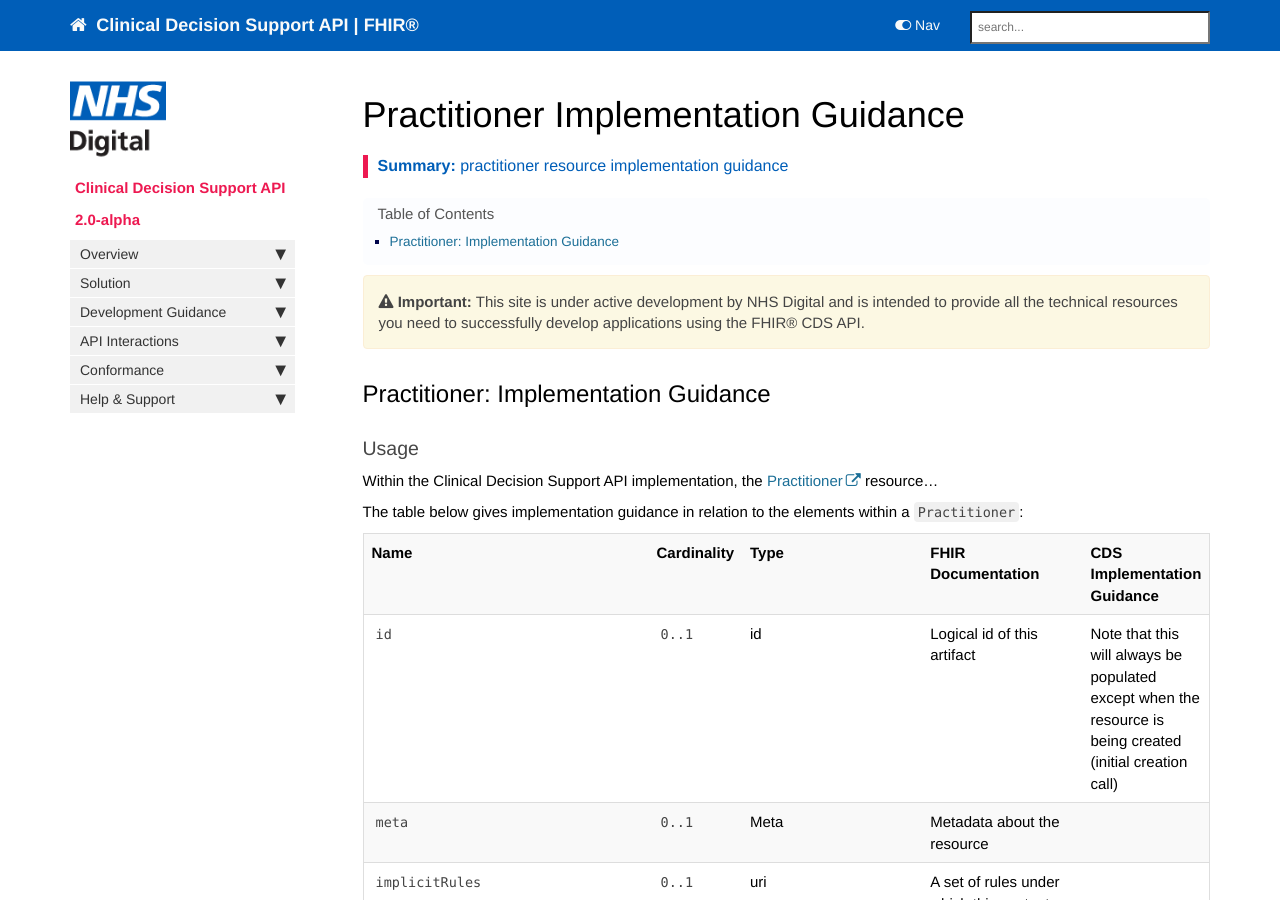
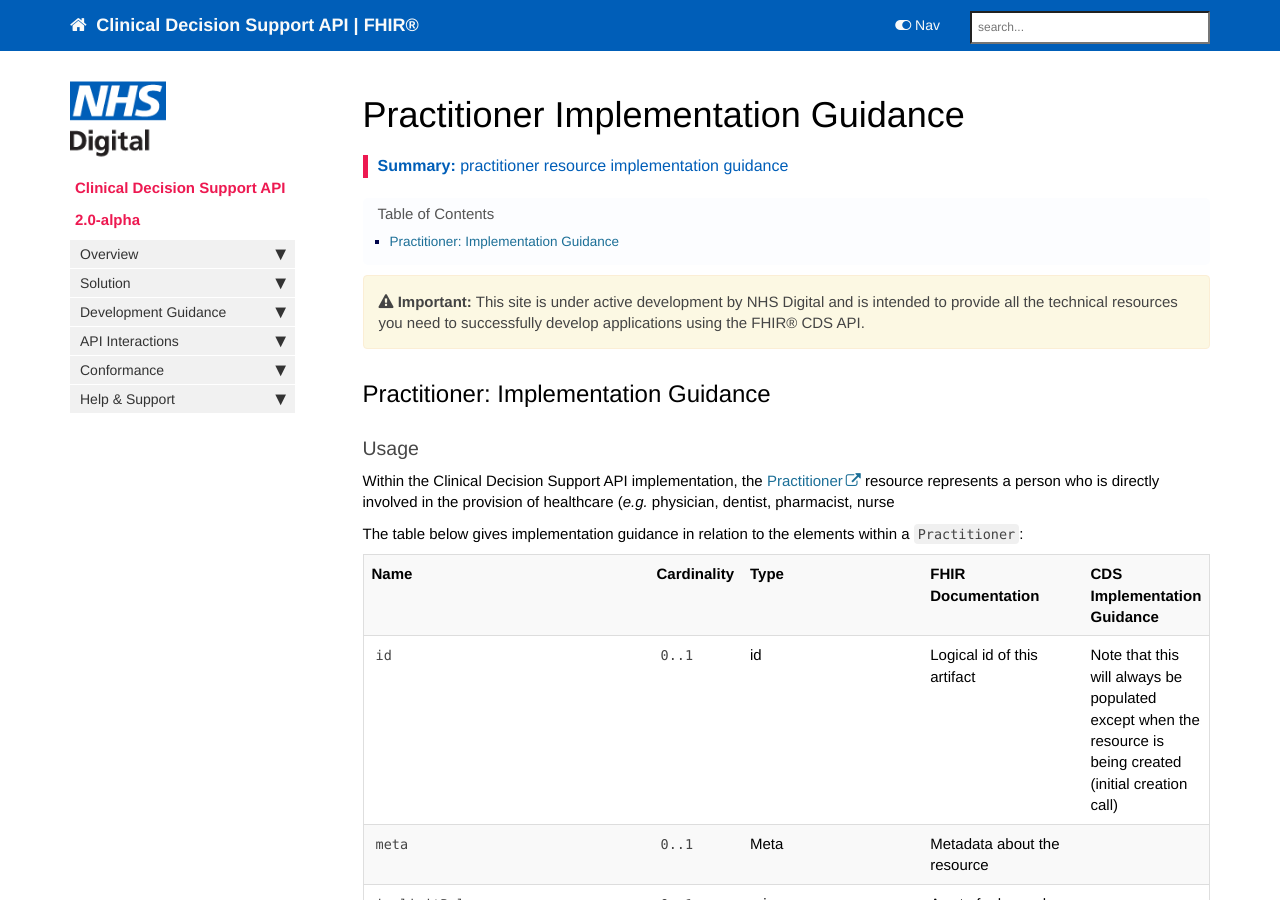
Before and after one commit to nhsconnect/FHIR-CDS, a Jekyll site: the page built from pages/explore/api_practitioner.md, in a window 1280 px wide and 900 px high. Built offline with Jekyll 4.4.1, drawn with Linux system fonts in a browser that asks for light colours; nearby versions of some CDN libraries; comment, search, counter and statistics services are not loaded; part of the change alters nothing that is shown.

Commit message:
pages/explore/api_practitioner.md updated from https://stackedit.io/

```diff
--- a/pages/explore/api_practitioner.md
+++ b/pages/explore/api_practitioner.md
@@ -41,7 +41,7 @@ td.sub-sub-sub{
 
 ### Usage ###
 
-Within the Clinical Decision Support API implementation, the [Practitioner](http://hl7.org/fhir/STU3/practitioner.html) resource...
+Within the Clinical Decision Support API implementation, the [Practitioner](http://hl7.org/fhir/STU3/practitioner.html) resource represents a person who is directly involved in the provision of healthcare (*e.g.* physician, dentist, pharmacist, nurse
 
 The table below gives implementation guidance in relation to the elements within a `Practitioner`:
 
@@ -211,6 +211,6 @@ Languages</a> (Extensible but limited to All Languages)</td>
 </tr>
 </table>
 <!--stackedit_data:
-eyJoaXN0b3J5IjpbLTIxNDkwODk4NiwxMTk2OTkzOTQ0LDQ2Nj
-k5NjY2MF19
+eyJoaXN0b3J5IjpbMTI0MTYyOTA1NywtMjE0OTA4OTg2LDExOT
+Y5OTM5NDQsNDY2OTk2NjYwXX0=
 -->
```
